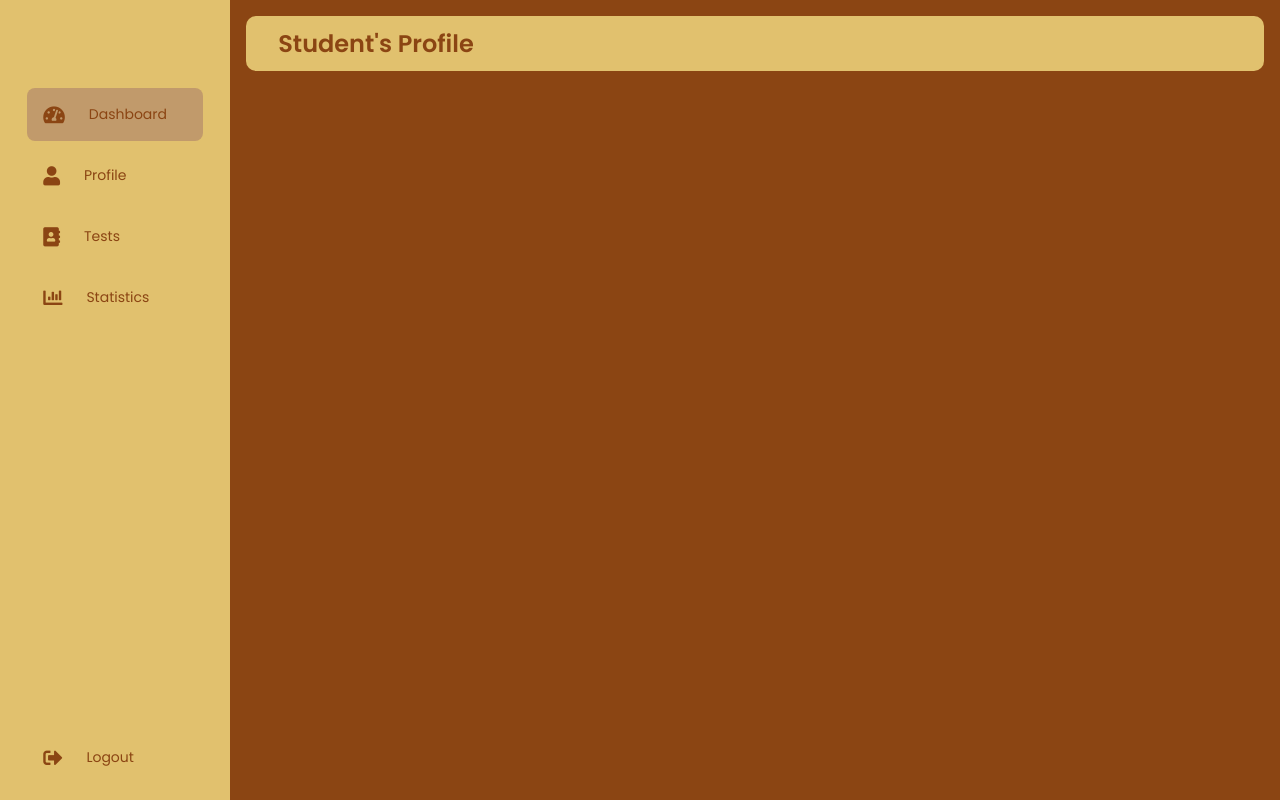
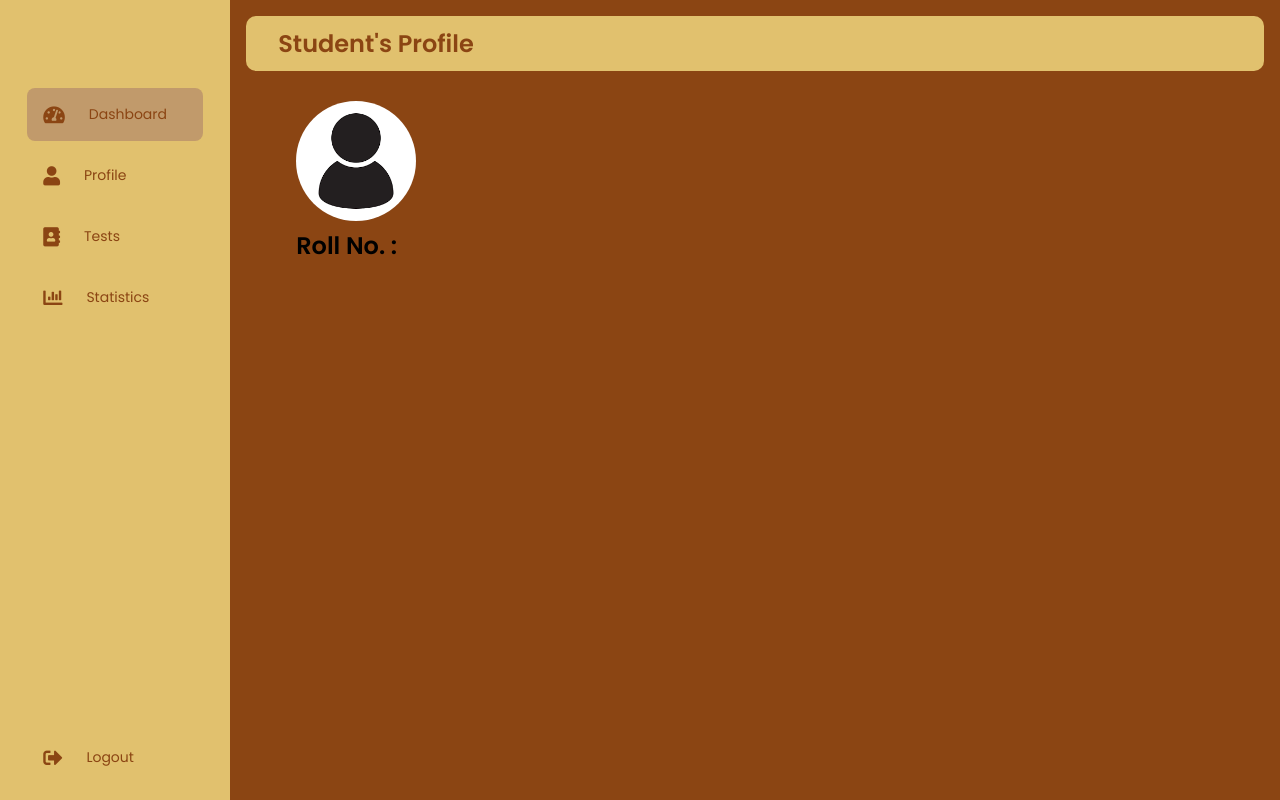
Before and after one commit to shreya64684/Online-Quiz-System, a Node server app: page /student_profile.html in a window 1280 px wide. Run offline with Node 20, Linux system fonts and the light colour scheme; some libraries are stand-ins or nearby versions.

```diff
--- a/app.js
+++ b/app.js
@@ -41,7 +41,7 @@ app.get('/teacher_login.html', (req, res) => {
   res.sendFile(__dirname + '/teacher_login.html');
 })
 
-app.get('/student_login.html', (req, res) => {
+app.get('/student_login', (req, res) => {
   res.sendFile(__dirname + '/student_login.html');
 })
 
@@ -238,6 +238,79 @@ app.post('/login', (req, res) => {
 
 });
 
+app.post('/student_login', (req, res) => {
+  const student_roll_number = req.body.rollNumber;
+  const student_password = req.body.studentpassword;
+
+  const sql1 = 'SELECT id FROM student_data WHERE rollno = ?';
+
+  connection.execute(sql1, [student_roll_number], (err, results1) => {
+    console.log(student_roll_number)
+    console.log(results1);
+    if (err) {
+      console.error('Error querying student_data:', err);
+      return res.status(500).json({ message: 'Database error' });
+    }
+
+    if (results1.length === 0) {
+      return res.status(200).json({ message: 'STUDENT_RECORD_NOT_FOUND 1' });
+    }
+
+    const student_id = results1[0].id;
+    console.log(student_id);
+    const sql2 = 'SELECT id, test_id, rollno, score, status FROM students WHERE rollno = ? AND password = ? AND status = 0';
+
+    connection.execute(sql2, [student_id, student_password], (err, results2) => {
+      console.log(student_id);
+      console.log(student_password);
+      if (err) {   //9hFqUDx3
+        console.error('Error querying students:', err);
+        return res.status(500).json({ message: 'Database error' });
+      }
+      console.log(results2);
+      if (results2.length === 0) {
+        return res.status(200).json({ message: 'STUDENT_RECORD_NOT_FOUND' });
+      }
+
+      // If login is successful, redirect to student dashboard
+      res.redirect('/student_dashboard.html');
+    });
+  });
+});
+
+
+
+
+// app.post('/student_login', (req, res) => {
+//   const student_roll_number = req.body.rollNumber;
+//   const student_password = req.body.studentpassword;
+//   console.log(student_roll_number);
+//   console.log(student_password);
+//   const sql1 = 'SELECT id, password FROM student_data WHERE rollno = ?';
+
+//   connection.execute(sql1, [student_roll_number], (err, results) => {
+//     if (err) {
+//       console.error('Error querying student_data:', err);
+//       res.status(500).json({ message: 'Database error' });
+//       return;
+//     }
+//     if (results.length > 0) {
+//       const stored_password = results[0].password;
+//       console.log(stored_password);
+//       // Compare the plain-text password provided by the user with the password stored in the database
+//       if (student_password === stored_password) {
+//         // Redirect to student dashboard upon successful login
+//         res.redirect('/student_dashboard.html');
+//       } else {
+//         // Password provided by the user does not match the password stored in the database
+//         res.status(200).json({ message: 'INVALID_PASSWORD' });
+//       }
+//     } else {
+//       // No student found with the provided roll number
+//       res.status(200).json({ message: 'STUDENT_RECORD_NOT_FOUND' });
+//     }
+//   });
+// });
 app.get('/teacher_dashboard', (req, res) => {
   const teacher_id = req.session.teacher_id;
   console.log(teacher_id);
@@ -261,42 +334,6 @@ app.get('/teacher_dashboard', (req, res) => {
   });
 });
 
-
-
-app.post('/student_login', (req, res) => {
-  const student_roll_number = req.body.rollNumber;
-  const student_password = req.body.studentpassword;
-
-  const sql1 = `SELECT id FROM student_data WHERE rollno = ?`;
-  connection.execute(sql1, [student_roll_number], (err, results1) => {
-    if (err) {
-      console.error('Error querying student_data:', err);
-      res.status(500).json({ message: 'Database error' });
-      return;
-    }
-    if (results1.length > 0) {
-      const student_id = results1[0].id;
-
-      const sql2 = `SELECT id, test_id, rollno, score, status FROM students WHERE rollno = ? AND password = ? AND status = 0`;
-      connection.execute(sql2, [student_id, student_password], (err, results2) => {
-        if (err) {
-          console.error('Error querying students:', err);
-          res.status(500).json({ message: 'Database error' });
-          return;
-        }
-
-        if (results2.length > 0) {
-          const info = results2;
-          res.redirect('/student_dashboard.html');
-        } else {
-          res.status(200).json({ message: 'STUDENT_RECORD_NOT_FOUND' });
-        }
-      });
-    } else {
-      res.status(200).json({ message: 'STUDENT_RECORD_NOT_FOUND' });
-    }
-  });
-});
 
 const classesRoute = require('./routes/classes');
 app.use('/classes', classesRoute);
--- a/main.html
+++ b/main.html
@@ -3,7 +3,7 @@
 <head>
     <meta charset="UTF-8">
     <meta name="viewport" content="width=device-width, initial-scale=1.0">
-    <title>Document</title>
+    <title>Online Quizz System</title>
     <link href="https://cdn.jsdelivr.net/npm/bootstrap@5.3.2/dist/css/bootstrap.min.css" rel="stylesheet" integrity="sha384-T3c6CoIi6uLrA9TneNEoa7RxnatzjcDSCmG1MXxSR1GAsXEV/Dwwykc2MPK8M2HN" crossorigin="anonymous">
 
 </head>
@@ -17,7 +17,7 @@
                   <h3 style="color:#BFB29E;">Unlocking knowledge at the speed of thought.</h3><br>
                   <div class="d-grid gap-2 d-sm-flex justify-content-sm-center">
                     <btn onclick="window.location.href = 'teacher_login.html';" class="btn btn-light btn-lg px-4 me-md-2 fw-bold" role="button" aria-disabled="true" >Teacher Login</btn>
-                    <btn onclick="window.location.href = 'student_login.html';" class="btn btn-light btn-lg px-4 me-md-2 fw-bold" role="button" aria-disabled="true" >Student Login</btn>
+                    <btn onclick="window.location.href = 'student_login';" class="btn btn-light btn-lg px-4 me-md-2 fw-bold" role="button" aria-disabled="true" >Student Login</btn>
                 </div>
                 </div>
               </div>
--- a/public/css/teacherDashboard.css
+++ b/public/css/teacherDashboard.css
@@ -197,3 +197,20 @@ body {
 th {
     color: beige;
 }
+
+
+.profile-photo {
+
+      margin-left: 50px;
+      margin-top: 30px;
+
+}
+
+.image--cover {
+    width: 120px;
+    height: 120px;
+    border-radius: 50%;
+
+    object-fit: cover;
+    object-position: center right;
+  }
--- a/student_profile.html
+++ b/student_profile.html
@@ -52,6 +52,14 @@
         <div class="header-wrappper">
             <div class="header-title">
                 <h2>Student's Profile</h2>
+
+            </div>
+        </div>
+        <div class="profile-wrapper">
+            <div class="profile-photo">
+                <img src="/public/images/profile.png" class="image--cover">
+                <h2>Roll No. : </h2>
+
             </div>
         </div>
     </div>
```
Also changed, not shown: public/images/profile.png (added).
